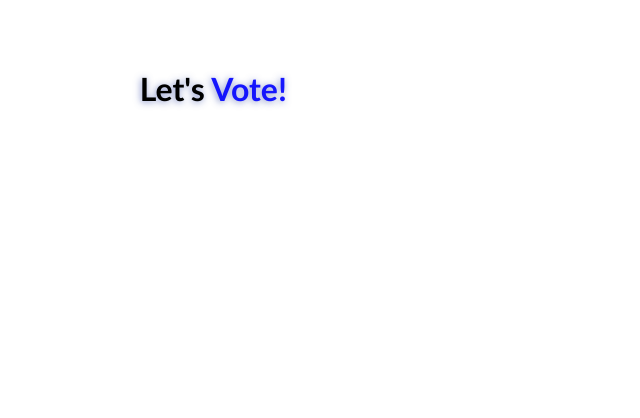
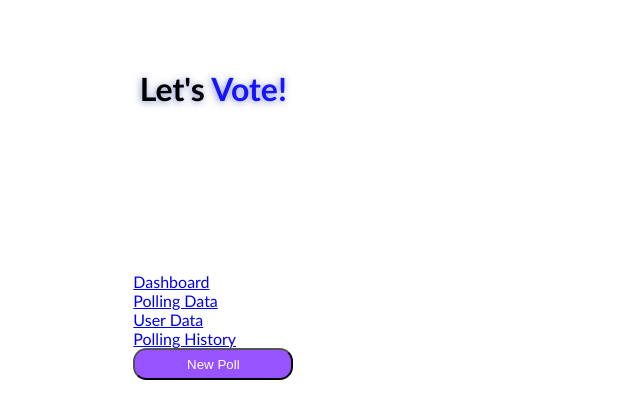
Before and after one commit to waverew/Landing_Page_React_1, a React (Create React App) app in the folder landing/: page /dashboard in a window 1280 px wide. Shown: the top 418 px of the page, without its empty margins (0-640 px from the left). Built offline with nearby package versions, Linux system fonts and the light colour scheme.

Commit message:
added dashboard navbar

```diff
--- a/landing/src/components/Dashboard.js
+++ b/landing/src/components/Dashboard.js
@@ -1,9 +1,11 @@
 import Logo from "./Logo";
 import "./Dashboard.css";
+import LeftMenu from "./LeftMenu";
 const Dashboard = () => {
     return (
         <div className="Dashboard">
             <Logo></Logo>
+            <LeftMenu/>
         </div>
     );
 }
--- /dev/null
+++ b/landing/src/components/LeftMenu.css
@@ -0,0 +1,6 @@
+.LeftMenu{
+    grid-column: 1;
+    grid-row: 2;
+    display: flex;
+    justify-content: center;
+}
--- a/landing/src/components/LeftMenu.js
+++ b/landing/src/components/LeftMenu.js
@@ -0,0 +1,17 @@
+import LeftMenuItem from "./LeftMenuItem";
+import PolButton from "./PolButton";
+import "./LeftMenu.css";
+const LeftMenu = () => {
+  return (
+    <div className="LeftMenu">
+      <div>
+        <LeftMenuItem href="/dashboard" text="Dashboard" />
+        <LeftMenuItem href="/poldata" text="Polling Data" />
+        <LeftMenuItem href="/userdata" text="User Data" />
+        <LeftMenuItem href="/history" text="Polling History" />
+        <PolButton text="New Poll" />
+      </div>
+    </div>
+  );
+};
+export default LeftMenu;
--- /dev/null
+++ b/landing/src/components/LeftMenuItem.js
@@ -0,0 +1,9 @@
+const LeftMenuItem = (props) => {
+    return (
+        <div className="LeftMenuItem">
+            <img src={props.src} alt={props.alt}></img>
+            <a href={props.href}>{props.text}</a>
+        </div>
+    );
+}
+export default LeftMenuItem;
--- a/landing/src/components/Login.js
+++ b/landing/src/components/Login.js
@@ -45,6 +45,7 @@ const Login = () => {
               <Button text="Login" type="submit"></Button>
             </div>
           </form>
+          <Button func={() => {window.location.href="/dashboard"}}/>
         </div>
       </div>
     </div>
--- /dev/null
+++ b/landing/src/components/PolButton.css
@@ -0,0 +1,7 @@
+.PolButton{
+    background-color: #9653FF;
+    border-radius: 1em;
+    height: 2rem;
+    width: 10rem;
+    color: white;
+}
--- /dev/null
+++ b/landing/src/components/PolButton.js
@@ -0,0 +1,10 @@
+import "./PolButton.css";
+const PolButton = (props) => {
+  return (
+    <button onClick={props.func} className="PolButton">
+      <img src={props.src} alt={props.alt}/>
+      {props.text}
+    </button>
+  );
+};
+export default PolButton;
```
